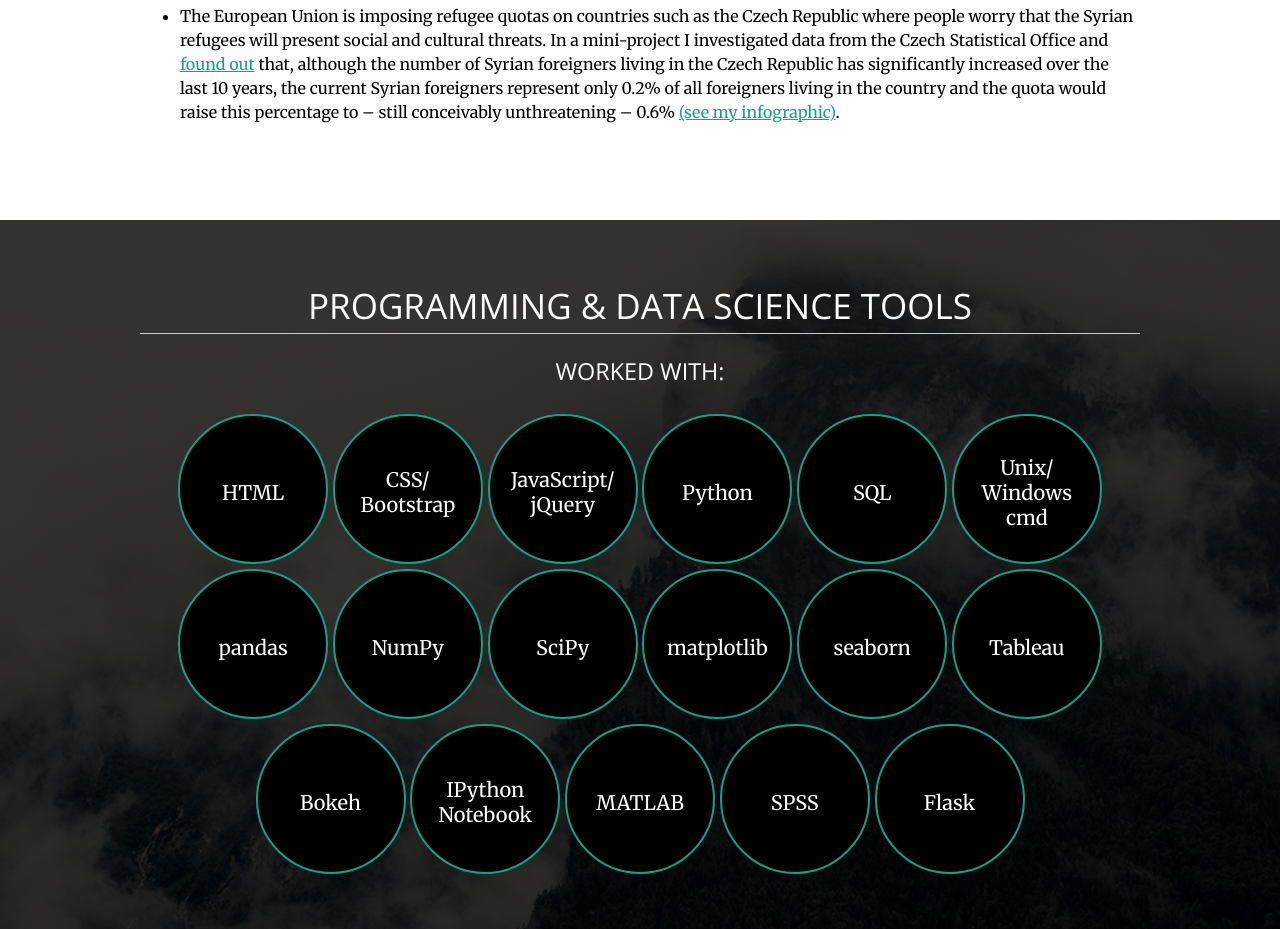
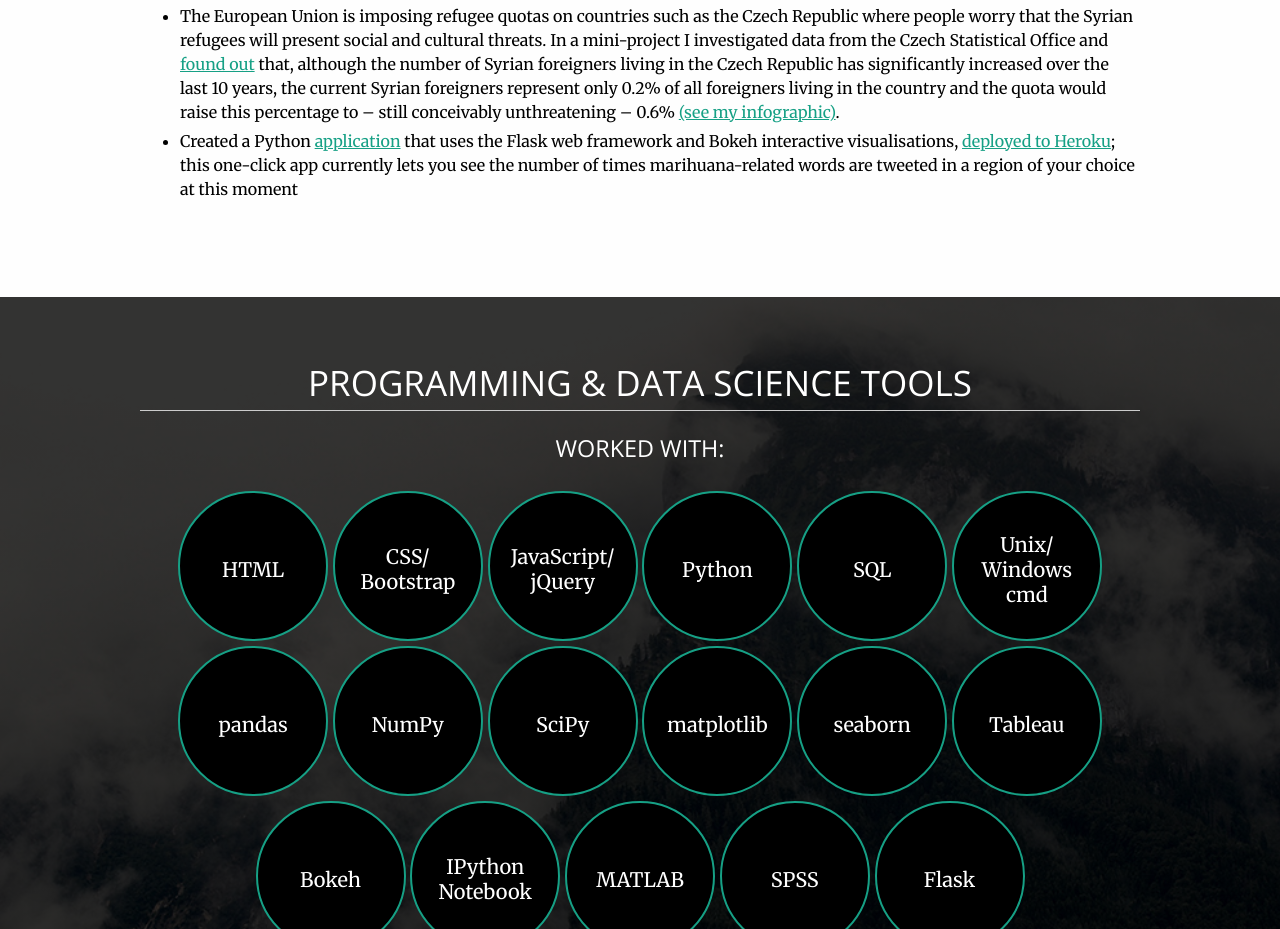
Before and after one commit to BarboraDoslikova/BarboraDoslikova.github.io, a plain HTML site: page index.html in a window 1280 px wide. Shown: the part 3526-4455 px from the top of the page. Drawn offline with nearby package versions, Linux system fonts and the light colour scheme; a script that the page names is missing.

Commit message:
Update index.html

```diff
--- a/index.html
+++ b/index.html
@@ -128,6 +128,7 @@
 							</ul>
 						<li>Investigated trends in Icelandic accidents using pandas, NumPy, SciPy, matplotlib, seaborn and Tableau and <a href="https://github.com/BarboraDoslikova/health-Iceland">published them</a> using IPython Notebook on GitHub.</li>
 						<li>The European Union is imposing refugee quotas on countries such as the Czech Republic where people worry that the Syrian refugees will present social and cultural threats. In a mini-project I investigated data from the Czech Statistical Office and <a href="https://github.com/BarboraDoslikova/CZ-quotas-refugees">found out</a> that, although the number of Syrian foreigners living in the Czech Republic has significantly increased over the last 10 years, the current Syrian foreigners represent only 0.2% of all foreigners living in the country and the quota would raise this percentage to – still conceivably unthreatening – 0.6% <a href="https://magic.piktochart.com/output/8778065-cz-quotas">(see my infographic)</a>.</li>
+						<li>Created a Python <a href="https://github.com/BarboraDoslikova/online-tweets-app-v9">application</a> that uses the Flask web framework and Bokeh interactive visualisations, <a href="http://onlinetweetsappv9.herokuapp.com/main">deployed to Heroku</a>; this one-click app currently lets you see the number of times marihuana-related words are tweeted in a region of your choice at this moment</li>
 					</ul>
 				</div>
 
```
